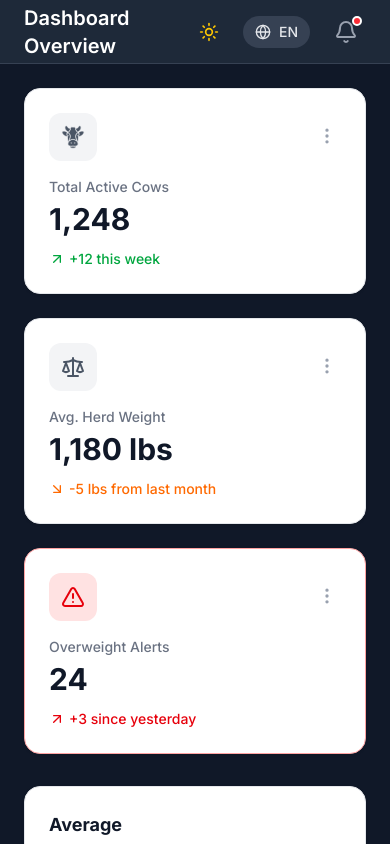
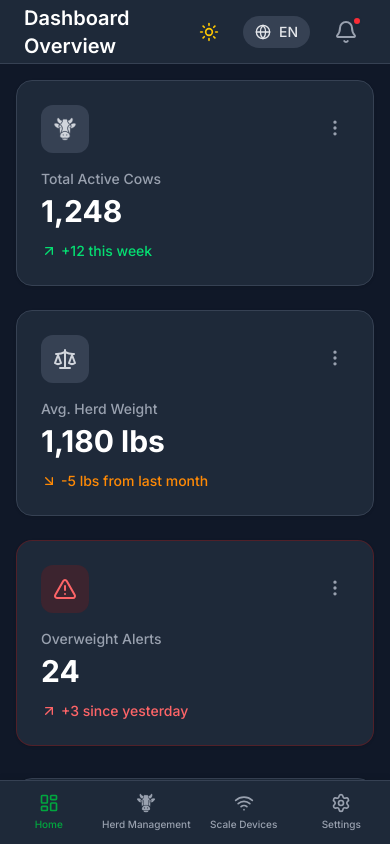
Before and after one commit to vichhekaChhan/CowDashboardSFE, a React (Vite) app: page / in a window 390 px wide. Built offline with nearby package versions, Linux system fonts and the light colour scheme; a web font is replaced by a local one.

Commit message:
feat: add mobile bottom navigation and Help & Support section

```diff
--- a/src/App.tsx
+++ b/src/App.tsx
@@ -11,7 +11,8 @@
   AlertTriangle,
   Info,
   Moon,
-  Sun
+  Sun,
+  Wifi
 } from 'lucide-react';
 import logoImg from './assets/custom-logo.jpg';
 import cowIcon from './assets/cow.png';
@@ -192,13 +193,33 @@
         </header>
 
         {/* Dynamic View Rendering */}
-        <div className="flex-1 overflow-auto p-6 lg:p-10">
+        <div className="flex-1 overflow-auto p-4 md:p-6 lg:p-10 mb-16 md:mb-0">
           {activeTab === 'home' && <Home onNavigate={setActiveTab} />}
           {activeTab === 'devices' && <Devices activeScaleId={activeScaleId} setActiveScaleId={setActiveScaleId} weighingCowId={weighingCowId} setWeighingCowId={setWeighingCowId} />}
           {activeTab === 'herd' && <Herd onNavigateToScale={navigateToScale} />}
           {activeTab === 'settings' && <Settings />}
         </div>
       </main>
+
+      {/* Mobile Bottom Navigation */}
+      <div className={`md:hidden fixed bottom-0 left-0 right-0 h-16 ${isDarkMode ? 'bg-gray-800 border-gray-700' : 'bg-white border-gray-200'} border-t flex items-center justify-around z-50 transition-colors duration-200 shadow-[0_-4px_6px_-1px_rgba(0,0,0,0.05)]`}>
+        <button onClick={() => setActiveTab('home')} className={`flex flex-col items-center justify-center w-full h-full space-y-1 ${activeTab === 'home' ? 'text-green-600' : isDarkMode ? 'text-gray-400' : 'text-gray-500'}`}>
+          <LayoutDashboard size={20} />
+          <span className="text-[10px] font-medium">{t('nav.dashboard', 'Home')}</span>
+        </button>
+        <button onClick={() => setActiveTab('herd')} className={`flex flex-col items-center justify-center w-full h-full space-y-1 ${activeTab === 'herd' ? 'text-green-600' : isDarkMode ? 'text-gray-400' : 'text-gray-500'}`}>
+          <div className="w-5 h-5 bg-current" style={{ WebkitMaskImage: `url(${cowIcon})`, maskImage: `url(${cowIcon})`, WebkitMaskSize: 'contain', WebkitMaskRepeat: 'no-repeat', WebkitMaskPosition: 'center' }} />
+          <span className="text-[10px] font-medium">{t('nav.herd', 'Herd')}</span>
+        </button>
+        <button onClick={() => setActiveTab('devices')} className={`flex flex-col items-center justify-center w-full h-full space-y-1 ${activeTab === 'devices' ? 'text-green-600' : isDarkMode ? 'text-gray-400' : 'text-gray-500'}`}>
+          <Wifi size={20} />
+          <span className="text-[10px] font-medium">{t('nav.devices', 'Devices')}</span>
+        </button>
+        <button onClick={() => setActiveTab('settings')} className={`flex flex-col items-center justify-center w-full h-full space-y-1 ${activeTab === 'settings' ? 'text-green-600' : isDarkMode ? 'text-gray-400' : 'text-gray-500'}`}>
+          <SettingsIcon size={20} />
+          <span className="text-[10px] font-medium">{t('nav.settings', 'Settings')}</span>
+        </button>
+      </div>
     </div>
   );
 }
--- a/src/index.css
+++ b/src/index.css
@@ -1,5 +1,5 @@
 @import "tailwindcss";
-
+@custom-variant dark (&:where(.dark, .dark *));
 @theme {
   --font-sans: 'Inter', 'Kantumruy Pro', ui-sans-serif, system-ui, sans-serif;
 }
--- a/src/pages/Settings.tsx
+++ b/src/pages/Settings.tsx
@@ -1,6 +1,6 @@
 import { useState, useRef, useEffect } from 'react';
 import { useTranslation } from 'react-i18next';
-import { User, Wifi, Save, CheckCircle2, Bell, ChevronDown } from 'lucide-react';
+import { User, Wifi, Save, CheckCircle2, Bell, ChevronDown, HelpCircle, Phone, Mail } from 'lucide-react';
 
 export function Settings() {
   const { t } = useTranslation();
@@ -120,6 +120,17 @@
             >
               <Bell size={20} className={activeTab === 'notifications' ? 'text-green-600 dark:text-green-400' : 'text-gray-400 dark:text-gray-500'} />
               <span>{t('settings.notifications.tab', 'Notifications')}</span>
+            </button>
+            <button
+              onClick={() => setActiveTab('help')}
+              className={`w-full flex items-center space-x-3 px-4 py-3 rounded-xl font-medium transition-colors ${
+                activeTab === 'help'
+                  ? 'bg-green-50 dark:bg-green-900/30 text-green-700 dark:text-green-400'
+                  : 'text-gray-600 dark:text-gray-400 hover:bg-gray-50 dark:hover:bg-gray-800 hover:text-gray-900 dark:hover:text-white'
+              }`}
+            >
+              <HelpCircle size={20} className={activeTab === 'help' ? 'text-green-600 dark:text-green-400' : 'text-gray-400 dark:text-gray-500'} />
+              <span>{t('settings.help.tab', 'Help & Support')}</span>
             </button>
           </nav>
         </div>
@@ -385,6 +396,46 @@
               </form>
             </div>
           )}
+          {activeTab === 'help' && (
+            <div className="animate-in fade-in slide-in-from-bottom-2 duration-300">
+              <h3 className="text-xl font-bold text-gray-900 dark:text-white mb-2">{t('settings.help.title', 'Help & Support')}</h3>
+              <p className="text-gray-500 dark:text-gray-400 mb-8">{t('settings.help.subtitle', 'Get help with your hardware or software.')}</p>
+
+              <div className="grid grid-cols-1 md:grid-cols-2 gap-6 mb-8">
+                <div className="bg-green-50 dark:bg-green-900/20 p-6 rounded-2xl border border-green-100 dark:border-green-900/50 flex flex-col items-center text-center transition-colors">
+                  <div className="w-12 h-12 bg-green-100 dark:bg-green-800 rounded-full flex items-center justify-center mb-4">
+                    <Phone className="w-6 h-6 text-green-600 dark:text-green-400" />
+                  </div>
+                  <h4 className="font-bold text-gray-900 dark:text-white mb-2">Call Support</h4>
+                  <p className="text-sm text-gray-600 dark:text-gray-400 mb-4">Available Mon-Fri, 9am - 5pm EST</p>
+                  <a href="tel:+1-800-COW-FIT1" className="text-green-600 dark:text-green-400 font-bold hover:underline">1-800-COW-FIT1</a>
+                </div>
+
+                <div className="bg-gray-50 dark:bg-gray-700/50 p-6 rounded-2xl border border-gray-100 dark:border-gray-700 flex flex-col items-center text-center transition-colors">
+                  <div className="w-12 h-12 bg-gray-200 dark:bg-gray-600 rounded-full flex items-center justify-center mb-4">
+                    <Mail className="w-6 h-6 text-gray-600 dark:text-gray-400" />
+                  </div>
+                  <h4 className="font-bold text-gray-900 dark:text-white mb-2">Email Us</h4>
+                  <p className="text-sm text-gray-600 dark:text-gray-400 mb-4">We usually respond within 24 hours.</p>
+                  <a href="mailto:support@cowfit.io" className="text-green-600 dark:text-green-400 font-bold hover:underline">support@cowfit.io</a>
+                </div>
+              </div>
+
+              <div className="border-t border-gray-100 dark:border-gray-700 pt-8">
+                <h4 className="text-lg font-bold text-gray-900 dark:text-white mb-4">Frequently Asked Questions</h4>
+                <div className="space-y-4">
+                  <div className="bg-gray-50 dark:bg-gray-700/50 p-4 rounded-xl border border-gray-100 dark:border-gray-700 transition-colors">
+                    <h5 className="font-medium text-gray-900 dark:text-white mb-1">How do I reconnect a scale?</h5>
+                    <p className="text-sm text-gray-500 dark:text-gray-400">Go to the WiFi Configuration tab, generate a new config file, and place it on a USB drive plugged into your scale.</p>
+                  </div>
+                  <div className="bg-gray-50 dark:bg-gray-700/50 p-4 rounded-xl border border-gray-100 dark:border-gray-700 transition-colors">
+                    <h5 className="font-medium text-gray-900 dark:text-white mb-1">Why is my cow marked as critical?</h5>
+                    <p className="text-sm text-gray-500 dark:text-gray-400">A cow is marked critical if its weight drops more than 5% in a single week. Check the Herd tab for historical data.</p>
+                  </div>
+                </div>
+              </div>
+            </div>
+          )}
         </div>
       </div>
     </div>
--- /dev/null
+++ b/test-tailwind.html
@@ -0,0 +1,10 @@
+<!DOCTYPE html>
+<html class="dark">
+<head>
+  <style>
+    @import "tailwindcss";
+    @custom-variant dark (&:is(.dark *));
+  </style>
+</head>
+<body><div class="bg-white dark:bg-black"></div></body>
+</html>
```
